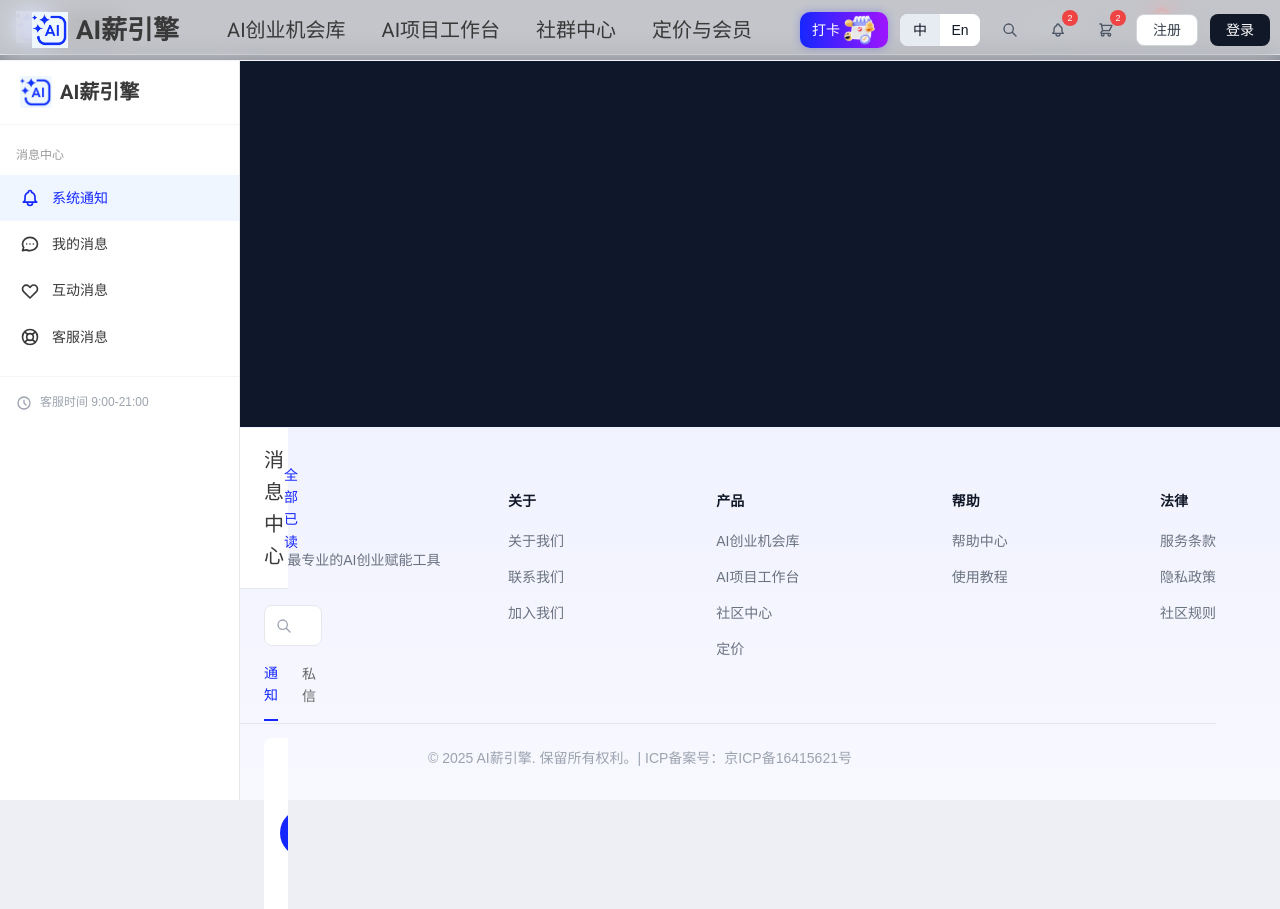
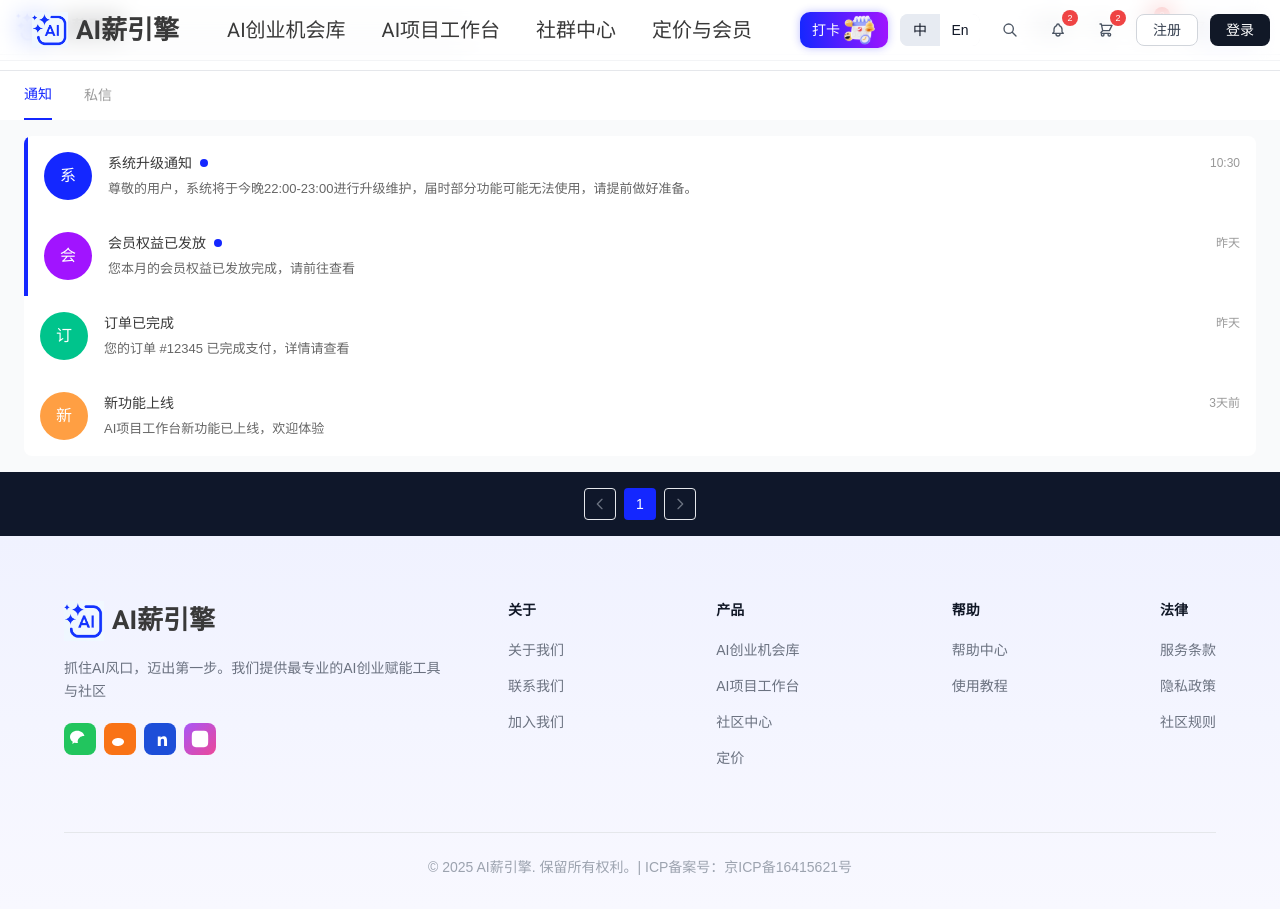
Before and after one commit to pikecode/aisalaryengine, a Vue app: page /messages in a window 1280 px wide. Before the commit the page ends 800 px from the top, so only its background shows below. Built offline with nearby package versions, Linux system fonts and the light colour scheme.

Commit message:
feat(messages): PC端消息中心页面视觉升级
- 移除左侧菜单栏
- 搜索框移至顶部
- 消息内容显示在标题下方
- 未读消息添加蓝色竖线标记
- 添加底部分页组件

```diff
--- a/src/views/messages/MessagesViewPC.vue
+++ b/src/views/messages/MessagesViewPC.vue
@@ -1,79 +1,34 @@
 <template>
   <div class="flex">
-    <!-- Left Sidebar -->
-    <div class="w-[240px] bg-white border-r border-gray-200 flex flex-col fixed top-[60px] bottom-0">
-      <!-- Left Sidebar -->
-      <div class="w-[240px] bg-white border-r border-gray-200 flex flex-col">
-        <!-- Logo -->
-        <div class="px-5 py-4 border-b border-gray-100">
-          <RouterLink to="/" class="flex items-center gap-2">
-            <img src="@/assets/logo.png" alt="AI薪引擎" class="w-8 h-8" />
-            <span style="font-family:'Roboto',Roboto;font-weight:bold;font-size:20px;color:#393939;">AI薪引擎</span>
-          </RouterLink>
-        </div>
-
-        <!-- Menu -->
-        <nav class="flex-1 py-4">
-          <div class="px-4 mb-2">
-            <span style="font-family:'Source Han Sans CN',sans-serif;font-weight:500;font-size:12px;color:#999999;">消息中心</span>
-          </div>
-          <button
-            v-for="item in menuItems"
-            :key="item.id"
-            @click="activeMenu = item.id"
-            class="w-full px-5 py-3 text-left flex items-center gap-3 transition-all menu-item"
-            :class="{ 'menu-active': activeMenu === item.id, 'menu-inactive': activeMenu !== item.id }"
-          >
-            <component :is="item.icon" class="w-5 h-5" />
-            <span>{{ item.label }}</span>
-          </button>
-        </nav>
-
-        <!-- Customer Service Time -->
-        <div class="p-4 border-t border-gray-100">
-          <div class="flex items-center gap-2 text-gray-400">
-            <svg class="w-4 h-4" fill="none" stroke="currentColor" viewBox="0 0 24 24">
-              <path stroke-linecap="round" stroke-linejoin="round" stroke-width="2" d="M12 8v4l3 3m6-3a9 9 0 11-18 0 9 9 0 0118 0z"/>
-            </svg>
-            <span style="font-family:'Source Han Sans CN',sans-serif;font-weight:400;font-size:12px;">客服时间 9:00-21:00</span>
-          </div>
-        </div>
-      </div>
-
-      <!-- Right Content -->
-      <div class="flex-1 flex flex-col bg-gray-50 ml-[240px]">
-        <!-- Header -->
-        <div class="bg-white border-b border-gray-200 px-6 py-4">
-          <div class="flex items-center justify-between">
-            <h1 style="font-family:'Source Han Sans CN',sans-serif;font-weight:500;font-size:20px;color:#393939;">消息中心</h1>
-            <button style="font-family:'Source Han Sans CN',sans-serif;font-weight:400;font-size:14px;color:#1427FF;">全部已读</button>
-          </div>
-        </div>
-
+    <!-- Main Content -->
+    <div class="flex-1">
+      <!-- Top Bar -->
+      <div class="bg-white border-b border-gray-200 px-6 py-4 flex items-center justify-between">
         <!-- Search -->
-        <div class="px-6 py-4">
-          <div class="relative max-w-md">
+        <div class="relative flex-1 max-w-md">
           <input
             type="text"
             placeholder="搜索消息"
-              class="w-full pl-10 pr-4 py-2 bg-white border border-gray-200 rounded-lg outline-none"
+            class="w-full pl-10 pr-4 py-2 bg-gray-100 border-none rounded-lg outline-none"
             style="font-family:'Source Han Sans CN',sans-serif;font-weight:400;font-size:14px;color:#393939;"
           />
           <svg class="absolute left-3 top-1/2 -translate-y-1/2 w-4 h-4 text-gray-400" fill="none" stroke="currentColor" viewBox="0 0 24 24">
             <path stroke-linecap="round" stroke-linejoin="round" stroke-width="2" d="M21 21l-6-6m2-5a7 7 0 11-14 0 7 7 0 0114 0z"/>
           </svg>
         </div>
+        <!-- All Read -->
+        <button class="ml-4" style="font-family:'Source Han Sans CN',sans-serif;font-weight:400;font-size:14px;color:#1427FF;">全部已读</button>
       </div>
 
       <!-- Tab -->
-        <div class="px-6">
-          <div class="flex gap-6 border-b border-gray-200">
+      <div class="bg-white px-6">
+        <div class="flex gap-8">
           <button
             v-for="tab in tabs"
             :key="tab.id"
             @click="activeTab = tab.id"
-              class="pb-3 transition-all tab-pc"
-              :class="activeTab === tab.id ? 'tab-pc-active' : 'tab-pc-inactive'"
+            class="py-3 transition-all"
+            :class="activeTab === tab.id ? 'tab-active' : 'tab-inactive'"
           >
             {{ tab.label }}
           </button>
@@ -81,33 +36,48 @@
       </div>
 
       <!-- Message List -->
-        <div class="flex-1 overflow-y-auto px-6 py-4">
-          <div class="space-y-3">
+      <div class="bg-gray-50 px-6 py-4">
+        <div class="bg-white rounded-lg overflow-hidden">
           <div
             v-for="msg in messages"
             :key="msg.id"
-              class="flex items-center gap-4 p-4 bg-white rounded-lg cursor-pointer hover:shadow-sm transition-shadow"
+            class="flex items-center px-4 py-4 cursor-pointer hover:bg-gray-50"
+            :class="msg.unread > 0 ? 'border-l-4 border-l-blue' : ''"
           >
             <!-- Avatar -->
-              <div class="w-12 h-12 rounded-full flex items-center justify-center flex-shrink-0" :style="'background:' + msg.avatarBg">
+            <div class="w-12 h-12 rounded-full flex items-center justify-center flex-shrink-0 mr-4" :style="'background:' + msg.avatarBg">
               <span class="text-white font-medium">{{ msg.avatarText }}</span>
             </div>
 
             <!-- Content -->
             <div class="flex-1 min-w-0">
               <div class="flex items-center justify-between mb-1">
+                <div class="flex items-center gap-2">
                   <span style="font-family:'Source Han Sans CN',sans-serif;font-weight:500;font-size:14px;color:#393939;">{{ msg.title }}</span>
+                  <span v-if="msg.unread > 0" class="w-2 h-2 rounded-full" style="background:#1427FF;"></span>
+                </div>
                 <span style="font-family:'Source Han Sans CN',sans-serif;font-weight:400;font-size:12px;color:#999999;">{{ msg.time }}</span>
               </div>
               <p style="font-family:'Source Han Sans CN',sans-serif;font-weight:400;font-size:13px;color:#666666;" class="truncate">{{ msg.content }}</p>
             </div>
-
-              <!-- Unread Badge -->
-              <div v-if="msg.unread > 0" class="flex-shrink-0">
-                <span class="w-5 h-5 flex items-center justify-center bg-red-500 text-white text-xs rounded-full">{{ msg.unread }}</span>
           </div>
         </div>
       </div>
+
+      <!-- Pagination -->
+      <div class="px-6 py-4 flex justify-center">
+        <div class="flex items-center gap-2">
+          <button class="w-8 h-8 flex items-center justify-center rounded border border-gray-200 text-gray-500 hover:bg-gray-50">
+            <svg class="w-4 h-4" fill="none" stroke="currentColor" viewBox="0 0 24 24">
+              <path stroke-linecap="round" stroke-linejoin="round" stroke-width="2" d="M15 19l-7-7 7-7"/>
+            </svg>
+          </button>
+          <button class="w-8 h-8 flex items-center justify-center rounded text-sm" style="background:#1427FF;color:white;">1</button>
+          <button class="w-8 h-8 flex items-center justify-center rounded border border-gray-200 text-gray-500 hover:bg-gray-50">
+            <svg class="w-4 h-4" fill="none" stroke="currentColor" viewBox="0 0 24 24">
+              <path stroke-linecap="round" stroke-linejoin="round" stroke-width="2" d="M9 5l7 7-7 7"/>
+            </svg>
+          </button>
         </div>
       </div>
     </div>
@@ -115,31 +85,7 @@
 </template>
 
 <script setup lang="ts">
-import { ref, h } from 'vue'
-
-// Icons as functional components
-const SystemIcon = () => h('svg', { fill: 'none', stroke: 'currentColor', viewBox: '0 0 24 24' }, [
-  h('path', { 'stroke-linecap': 'round', 'stroke-linejoin': 'round', 'stroke-width': '2', d: 'M15 17h5l-1.405-1.405A2.032 2.032 0 0118 14.158V11a6.002 6.002 0 00-4-5.659V5a2 2 0 10-4 0v.341C7.67 6.165 6 8.388 6 11v3.159c0 .538-.214 1.055-.595 1.436L4 17h5m6 0v1a3 3 0 11-6 0v-1m6 0H9' })
-])
-
-const MessageIcon = () => h('svg', { fill: 'none', stroke: 'currentColor', viewBox: '0 0 24 24' }, [
-  h('path', { 'stroke-linecap': 'round', 'stroke-linejoin': 'round', 'stroke-width': '2', d: 'M8 12h.01M12 12h.01M16 12h.01M21 12c0 4.418-4.03 8-9 8a9.863 9.863 0 01-4.255-.949L3 20l1.395-3.72C3.512 15.042 3 13.574 3 12c0-4.418 4.03-8 9-8s9 3.582 9 8z' })
-])
-
-const InteractIcon = () => h('svg', { fill: 'none', stroke: 'currentColor', viewBox: '0 0 24 24' }, [
-  h('path', { 'stroke-linecap': 'round', 'stroke-linejoin': 'round', 'stroke-width': '2', d: 'M4.318 6.318a4.5 4.5 0 000 6.364L12 20.364l7.682-7.682a4.5 4.5 0 00-6.364-6.364L12 7.636l-1.318-1.318a4.5 4.5 0 00-6.364 0z' })
-])
-
-const ServiceIcon = () => h('svg', { fill: 'none', stroke: 'currentColor', viewBox: '0 0 24 24' }, [
-  h('path', { 'stroke-linecap': 'round', 'stroke-linejoin': 'round', 'stroke-width': '2', d: 'M18.364 5.636l-3.536 3.536m0 5.656l3.536 3.536M9.172 9.172L5.636 5.636m3.536 9.192l-3.536 3.536M21 12a9 9 0 11-18 0 9 9 0 0118 0zm-5 0a4 4 0 11-8 0 4 4 0 018 0z' })
-])
-
-const menuItems = [
-  { id: 'system', label: '系统通知', icon: SystemIcon },
-  { id: 'message', label: '我的消息', icon: MessageIcon },
-  { id: 'interact', label: '互动消息', icon: InteractIcon },
-  { id: 'service', label: '客服消息', icon: ServiceIcon }
-]
+import { ref } from 'vue'
 
 const tabs = [
   { id: 'notify', label: '通知' },
@@ -153,35 +99,30 @@ const messages = [
   { id: 4, title: '新功能上线', content: 'AI项目工作台新功能已上线，欢迎体验', time: '3天前', unread: 0, avatarBg: '#FF9F43', avatarText: '新' }
 ]
 
-const activeMenu = ref('system')
 const activeTab = ref('notify')
 </script>
 
 <style scoped>
-.menu-active {
-  background: #eff6ff;
+.tab-active {
+  font-family: 'Source Han Sans CN', sans-serif;
+  font-weight: 500;
+  font-size: 14px;
   color: #1427FF;
+  border-bottom: 2px solid #1427FF;
 }
-.menu-inactive {
-  background: transparent;
-  color: #393939;
-}
-.menu-item span {
+.tab-inactive {
   font-family: 'Source Han Sans CN', sans-serif;
   font-weight: 400;
   font-size: 14px;
+  color: #999999;
 }
-.tab-pc {
-  font-family: 'Source Han Sans CN', sans-serif;
-  font-weight: 400;
-  font-size: 14px;
-}
-.tab-pc-active {
-  font-weight: 500;
-  color: #1427FF;
-  border-bottom: 2px solid #1427FF;
-}
-.tab-pc-inactive {
-  color: #666666;
+.border-l-blue {
+  border-left-color: #1427FF;
 }
 </style>
+
+<style scoped>
+.border-l-color {
+  border-left-color: #1427FF;
+}
+</style>
```
Lines whose indentation alone changed are shown as unchanged.
